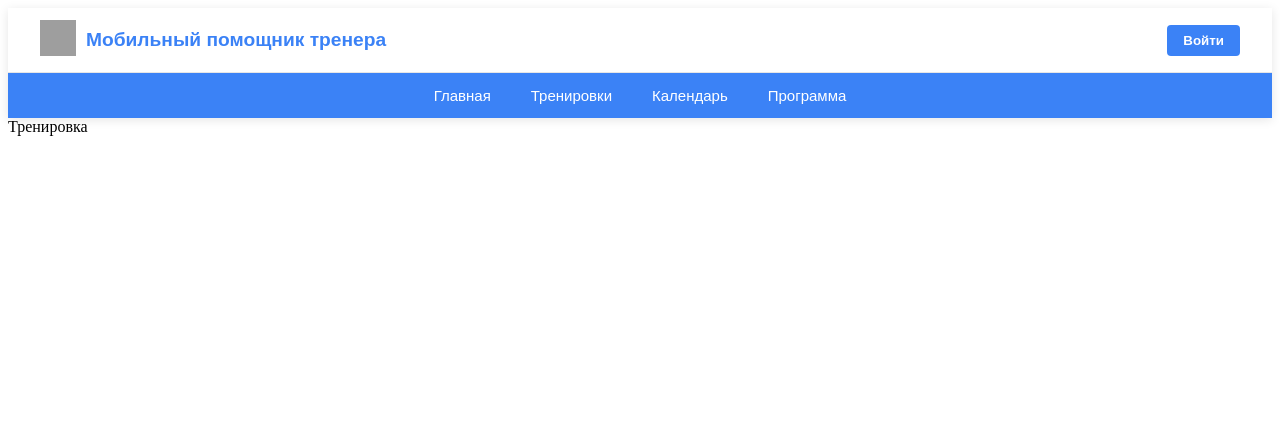
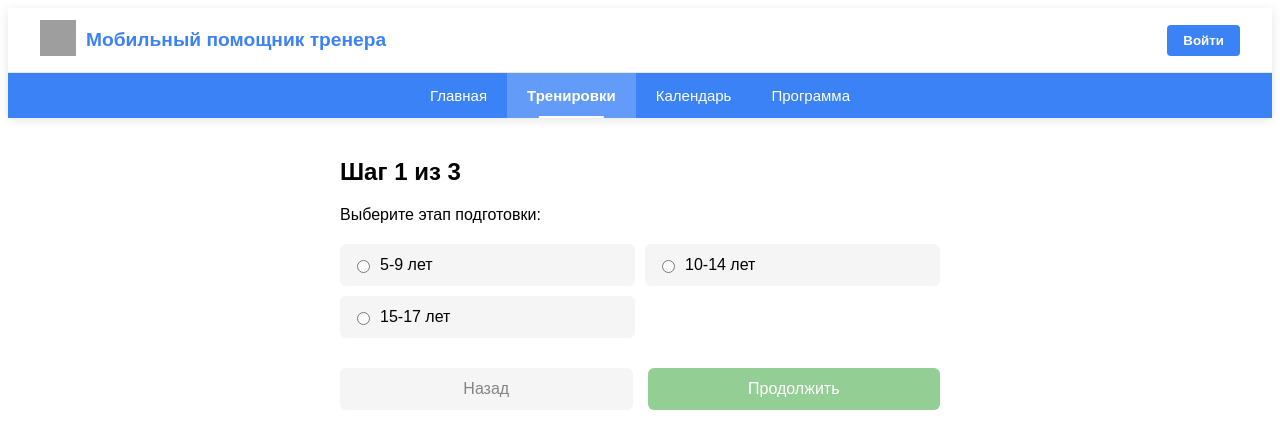
Before and after one commit to AlnBogdan/mobile_football_helper, a SvelteKit app: page /trains in a window 1280 px wide. Shown: the top 448 px of the page. Built offline with nearby package versions, Linux system fonts and the light colour scheme; grey boxes are pictures that could not be loaded.

Commit message:
Анкета составления тренировки

```diff
--- a/src/lib/components/Header.svelte
+++ b/src/lib/components/Header.svelte
@@ -1,5 +1,21 @@
-<script>
+<script lang="ts">
+  import { onMount } from 'svelte';
+
   let isLoggedIn = false;
+  let activeNavItem = 'landing'; // Значение по умолчанию
+
+  // При загрузке страницы проверяем текущий путь
+  onMount(() => {
+    const path = window.location.pathname;
+    if (path.includes('trains')) activeNavItem = 'trains';
+    else if (path.includes('calendar')) activeNavItem = 'calendar';
+    else if (path.includes('program')) activeNavItem = 'program';
+    else activeNavItem = 'landing';
+  });
+
+  function setActive(item: string): void {
+    activeNavItem = item;
+  }
 </script>
 
 <header class="app-header">
@@ -22,10 +38,18 @@
   <nav class="header-nav" aria-label="Основная навигация">
     <div class="container">
       <ul class="nav-menu">
-        <li><a href="/landing" class="nav-link">Главная</a></li>
-        <li><a href="/trains" class="nav-link">Тренировки</a></li>
-        <li><a href="/calendar" class="nav-link">Календарь</a></li>
-        <li><a href="/program" class="nav-link">Программа</a></li>
+        <li class:active={activeNavItem === 'landing'}>
+          <a href="/landing" class="nav-link" on:click={() => setActive('landing')}>Главная</a>
+        </li>
+        <li class:active={activeNavItem === 'trains'}>
+          <a href="/trains" class="nav-link" on:click={() => setActive('trains')}>Тренировки</a>
+        </li>
+        <li class:active={activeNavItem === 'calendar'}>
+          <a href="/calendar" class="nav-link" on:click={() => setActive('calendar')}>Календарь</a>
+        </li>
+        <li class:active={activeNavItem === 'program'}>
+          <a href="/program" class="nav-link" on:click={() => setActive('program')}>Программа</a>
+        </li>
       </ul>
     </div>
   </nav>
@@ -144,6 +168,15 @@
     width: 50%;
   }
 
+  .nav-menu li.active .nav-link {
+    font-weight: 600;
+    background: rgba(255, 255, 255, 0.2);
+  }
+
+  .nav-menu li.active .nav-link::after {
+    width: 50% !important;
+  }
+
   /* Mobile Styles */
   @media (max-width: 768px) {
     .app-header {
@@ -210,5 +243,12 @@
     .nav-menu li:nth-child(4) .nav-link::before {
       mask-image: url('https://cdn-icons-png.flaticon.com/128/16816/16816948.png');
     }
+    .nav-menu li.active .nav-link {
+      background: rgba(255, 255, 255, 0.15);
+    }
+
+    .nav-menu li.active .nav-link::before {
+      background-color: #f8f8f8; /* Более яркий цвет для активной иконки */
+    }
   }
 </style>
--- a/src/routes/trains/+page.svelte
+++ b/src/routes/trains/+page.svelte
@@ -1,7 +1,261 @@
-<script>
-    import Header from '$lib/components/Header.svelte';
+<script lang="ts">
+  import Header from '$lib/components/Header.svelte';
+
+  // Типы данных
+  interface Option {
+      id: string;
+      name: string;
+  }
+
+  type Step1Data = {
+      title: string;
+      options: Option[];
+  };
+
+  type Step2Data = {
+      [key: string]: Option[];
+  };
+
+  type Step3Data = {
+      [key: string]: Option[];
+  };
+
+  // Данные для шагов
+  const step1Data: Step1Data = {
+      title: "Выберите этап подготовки",
+      options: [
+          { id: '0', name: '5-9 лет' },
+          { id: '1', name: '10-14 лет' },
+          { id: '2', name: '15-17 лет' }
+      ]
+  };
+
+  const step2Data: Step2Data = {
+      '0': [
+          { id: '0', name: '5-6 лет' },
+          { id: '1', name: '6-7 лет' },
+          { id: '2', name: '7-8 лет' },
+          { id: '3', name: '8-9 лет' }
+      ]
+  };
+
+  const step3Data: Step3Data = {
+      '0': [
+        { id: '0', name: 'Блок 1 Техника передвижения' },
+        { id: '1', name: 'Блок 2 Ведение мяча' }
+      ],
+      '1': [
+        { id: '0', name: 'Блок 1 Техника передвижения' },
+        { id: '1', name: 'Блок 2 Ведение и развороты' },
+        { id: '2', name: 'Блок 3 Удары' }
+      ],
+      '2': [
+        { id: '0', name: 'Блок 1 Ведение и финты' },
+        { id: '1', name: 'Блок 2 Отбор мяча' },
+        { id: '2', name: 'Блок 3 Удары' }
+      ],
+      '3': [
+        { id: '0', name: 'Блок 1 Передача мяча' },
+        { id: '1', name: 'Блок 2 Остановка мяча' },
+        { id: '2', name: 'Блок 3 Ведение и финты' },
+        { id: '3', name: 'Блок 4 Отбор мяча' },
+        { id: '4', name: 'Блок 5 Удары' },
+        { id: '5', name: 'Блок 6 Игра головой' }
+      ]
+  };
+
+  // Состояние формы
+  let currentStep: 1 | 2 | 3 = 1;
+  let selectedOptions: {
+      1: string | null;
+      2: string | null;
+      3: string | null;
+  } = {
+      1: null,
+      2: null,
+      3: null
+  };
+
+  // Получаем доступные варианты для текущего шага
+  $: currentOptions = (() => {
+      switch (currentStep) {
+          case 1:
+              return step1Data.options;
+          case 2:
+              return selectedOptions[1] ? step2Data[selectedOptions[1]] || [] : [];
+          case 3:
+              return selectedOptions[2] ? step3Data[selectedOptions[2]] || [] : [];
+          default:
+              return [];
+      }
+  })();
+
+  function selectOption(step: 1 | 2 | 3, optionId: string) {
+      selectedOptions[step] = optionId;
+  }
+
+  function nextStep() {
+      if (currentStep < 3 && selectedOptions[currentStep] !== null) {
+          currentStep += 1 as 1 | 2 | 3;
+      }
+  }
+
+  function prevStep() {
+      if (currentStep > 1) {
+          // Очищаем последующие шаги при возврате
+          if (currentStep === 2) {
+              selectedOptions[2] = null;
+          } else if (currentStep === 3) {
+              selectedOptions[3] = null;
+          }
+          currentStep -= 1 as 1 | 2 | 3;
+      }
+  }
+
+  function submitForm() {
+      console.log("Итоговый выбор:", selectedOptions);
+      alert("Форма отправлена!");
+  }
 </script>
 
 <Header />
 
-Тренировка
+<div class="form-container">
+  <h2>Шаг {currentStep} из 3</h2>
+
+  {#if currentStep === 1}
+      <p>Выберите этап подготовки:</p>
+  {:else if currentStep === 2}
+      <p>Выберите возрастную группу:</p>
+  {:else}
+      <p>Выберите блок обучения:</p>
+  {/if}
+
+  <div class="options-grid">
+      {#each currentOptions as option}
+          <label class="option">
+              <input
+                  type="radio"
+                  name={`step-${currentStep}`}
+                  value={option.id}
+                  checked={selectedOptions[currentStep] === option.id}
+                  on:change={() => selectOption(currentStep, option.id)}
+              >
+              {option.name}
+          </label>
+      {/each}
+  </div>
+
+  <div class="navigation">
+      <button
+          class="back-button"
+          on:click={prevStep}
+          disabled={currentStep === 1}
+      >
+          Назад
+      </button>
+
+      {#if currentStep < 3}
+          <button
+              class="next-button"
+              on:click={nextStep}
+              disabled={selectedOptions[currentStep] === null}
+          >
+              Продолжить
+          </button>
+      {:else}
+          <button
+              class="submit-button"
+              on:click={submitForm}
+              disabled={selectedOptions[3] === null}
+          >
+              Отправить
+          </button>
+      {/if}
+  </div>
+</div>
+
+<style>
+  .form-container {
+      max-width: 600px;
+      margin: 0 auto;
+      padding: 20px;
+      font-family: Arial, sans-serif;
+  }
+
+  .options-grid {
+      display: grid;
+      grid-template-columns: repeat(auto-fill, minmax(200px, 1fr));
+      gap: 10px;
+      margin: 20px 0;
+  }
+
+  .option {
+      display: flex;
+      align-items: center;
+      padding: 12px;
+      background: #f5f5f5;
+      border-radius: 6px;
+      cursor: pointer;
+      transition: all 0.2s;
+  }
+
+  .option:hover {
+      background: #e0e0e0;
+  }
+
+  .option input[type="radio"] {
+      margin-right: 10px;
+  }
+
+  .navigation {
+      display: flex;
+      justify-content: space-between;
+      margin-top: 30px;
+      gap: 15px;
+  }
+
+  button {
+      padding: 12px 24px;
+      border: none;
+      border-radius: 6px;
+      font-size: 16px;
+      cursor: pointer;
+      transition: all 0.2s;
+      flex: 1;
+  }
+
+  button:disabled {
+      opacity: 0.6;
+      cursor: not-allowed;
+  }
+
+  .back-button {
+      background: #f0f0f0;
+      color: #333;
+  }
+
+  .back-button:hover:not(:disabled) {
+      background: #e0e0e0;
+  }
+
+  .next-button, .submit-button {
+      background: #4CAF50;
+      color: white;
+  }
+
+  .next-button:hover:not(:disabled),
+  .submit-button:hover:not(:disabled) {
+      background: #45a049;
+  }
+
+  @media (max-width: 600px) {
+      .options-grid {
+          grid-template-columns: 1fr;
+      }
+
+      button {
+          padding: 10px 16px;
+      }
+  }
+</style>
```
